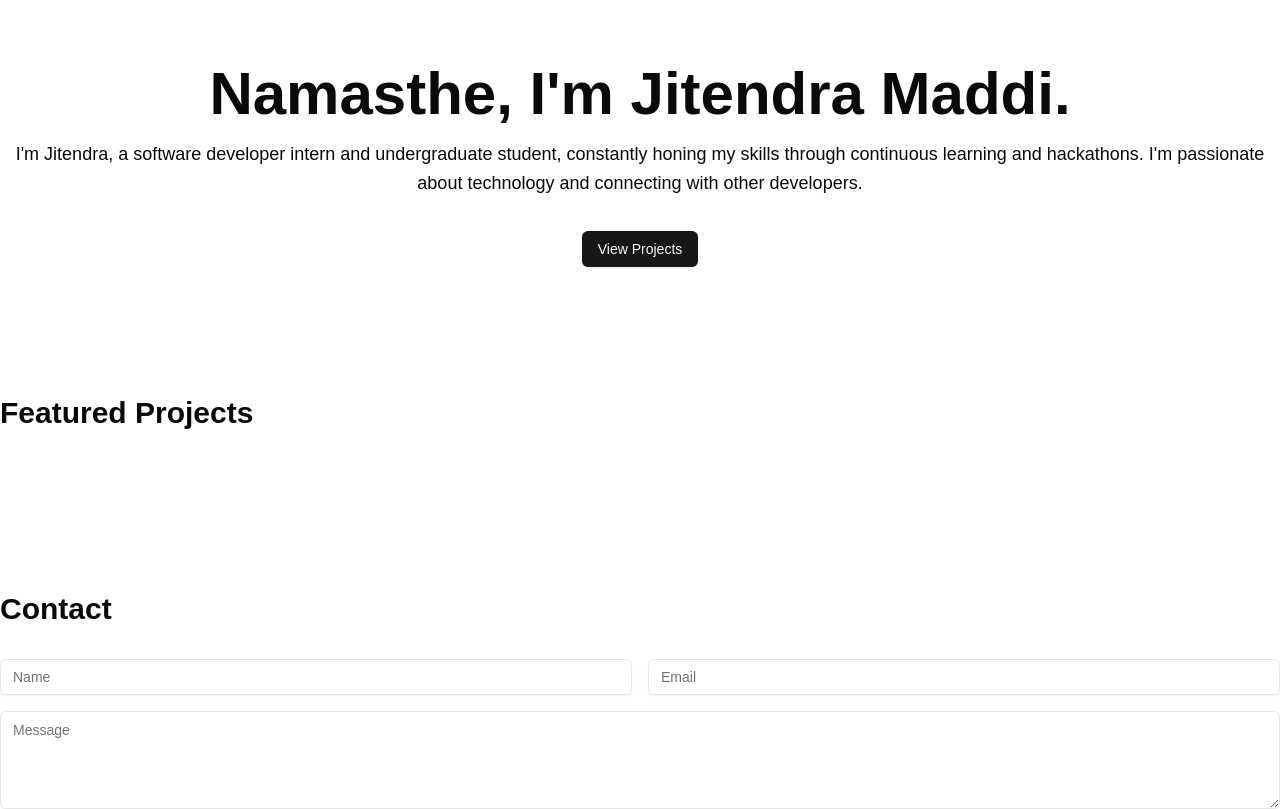
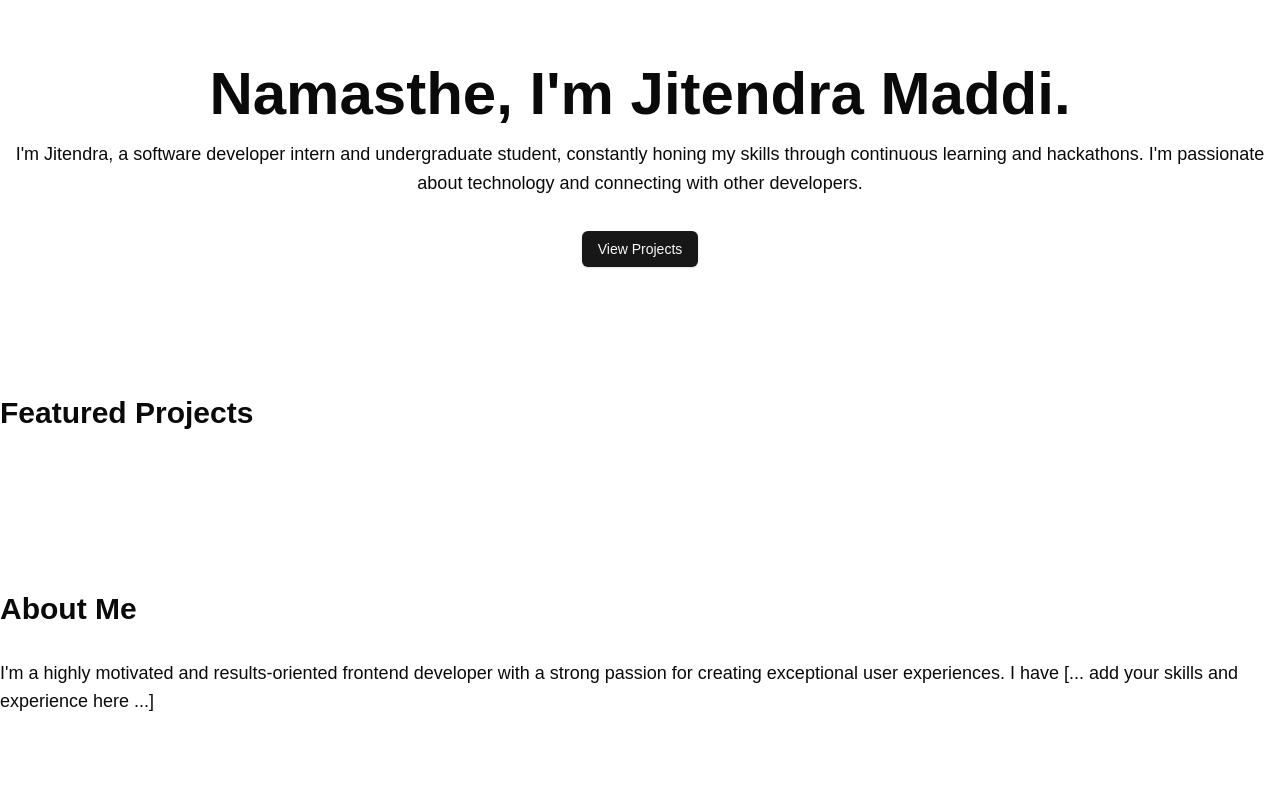
Before and after one commit to Jitendra797/MyPortfolio, a Next.js app in the folder my-portfolio/: page / in a window 1280 px wide. Shown: the top 809 px of the page. Built offline with nearby package versions, Linux system fonts and the light colour scheme.

Commit message:
- created about section

```diff
--- a/my-portfolio/app/page.tsx
+++ b/my-portfolio/app/page.tsx
@@ -1,3 +1,4 @@
+import { About } from "./pages/about";
 import { Contact } from "./pages/Contact";
 import { Intro } from "./pages/Introduction";
 import { Projects } from "./pages/Projects";
@@ -7,6 +8,7 @@ export default function Home() {
     <section>
       <Intro/>
       <Projects projects={[]}/>
+      <About/>
       <Contact/>
     </section>
   )
--- /dev/null
+++ b/my-portfolio/app/pages/about.tsx
@@ -0,0 +1,14 @@
+export function About() {
+    return (
+      <section className="py-16">
+        <div className="container mx-auto">
+          <h2 className="text-3xl font-bold mb-8">About Me</h2>
+          <p className="text-lg">
+            I&apos;m a highly motivated and results-oriented frontend developer with
+            a strong passion for creating exceptional user experiences. I have
+            [... add your skills and experience here ...]
+          </p>
+        </div>
+      </section>
+    );
+  }
```
